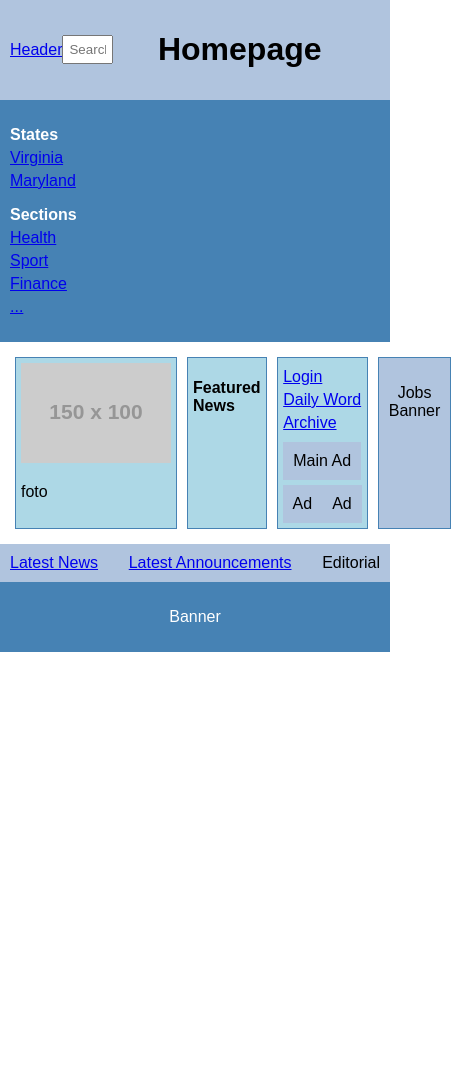
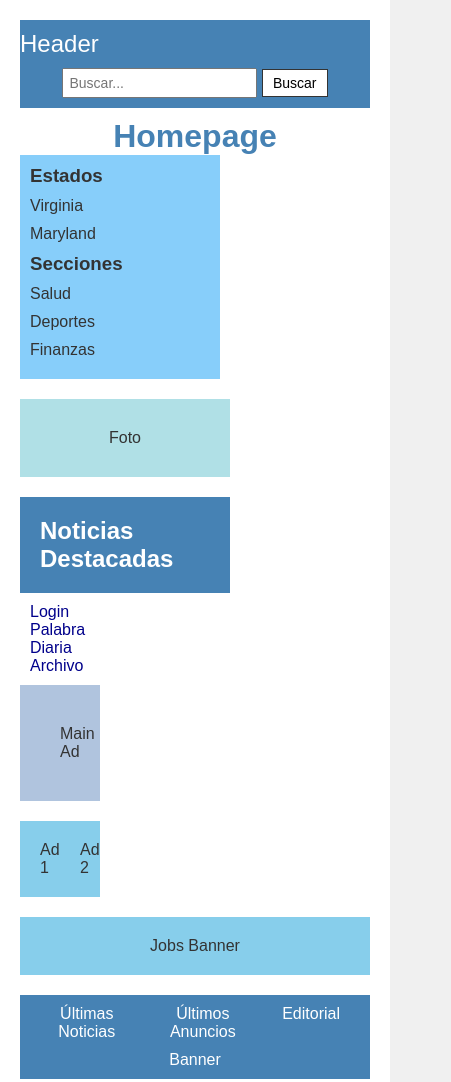
Before and after one commit to jrep41/web, a plain HTML site: page index.html in a window 390 px wide. Shown: the top 1082 px of the page, 451 px wide, since content can reach past the window. Before the commit the page ends 844 px from the top, so only its background shows below. Drawn offline with Linux system fonts and the light colour scheme; placeholder pictures from the web are drawn by us; a script that the page names is missing.

Commit message:
search and responsive

```diff
--- a/index.html
+++ b/index.html
@@ -3,75 +3,100 @@
 <head>
     <meta charset="UTF-8">
     <meta name="viewport" content="width=device-width, initial-scale=1.0">
-        <title>Homepage</title>
+    <title>Página de Inicio</title>
     <link rel="stylesheet" href="styles.css">
 </head>
 <body>
     <div class="container">
+        <!-- Header -->
         <header>
-                <div class="header-left">
-                    <a href="#">Header</a>
+            <div class="header">
+                <a href="#" class="logo">Header</a>
+                <div class="search">
+                    <form id="searchForm" action="https://www.bing.com/search" method="get" target="_blank">
+                        <input type="text" name="q" placeholder="Buscar...">
+                        <button type="submit">Buscar</button>
+                    </form>
                 </div>
-                <div class="header-right">
-                    <input type="text" placeholder="Search">
             </div>
             <h1>Homepage</h1>
         </header>
-            <nav>
+
+        <!-- Main Content -->
+        <div class="main-content">
+            <!-- Sidebar Menu -->
             <div class="menu">
+                <h3>Estados</h3>
                 <ul>
-                        <li><strong>States</strong></li>
                     <li><a href="#">Virginia</a></li>
                     <li><a href="#">Maryland</a></li>
                 </ul>
+                <h3>Secciones</h3>
                 <ul>
-                        <li><strong>Sections</strong></li>
-                        <li><a href="#">Health</a></li>
-                        <li><a href="#">Sport</a></li>
-                        <li><a href="#">Finance</a></li>
-                        <li><a href="#">...</a></li>
+                    <li><a href="#">Salud</a></li>
+                    <li><a href="#">Deportes</a></li>
+                    <li><a href="#">Finanzas</a></li>
                 </ul>
             </div>
-            </nav>
-            <main>
+
+            <!-- Main Section -->
+            <div class="content">
                 <div class="foto">
-                    <img src="https://via.placeholder.com/150x100" alt="">
-                    <p>foto</p>
+                    <p>Foto</p>
                 </div>
                 <div class="featured-news">
-                    <p><strong>Featured News</strong></p>
+                    <h2>Noticias Destacadas</h2>
                 </div>
-                <div class="side-panel">
+                <div class="right-content">
+                    <div class="login-section">
                         <ul>
                             <li><a href="#">Login</a></li>
-                        <li><a href="#">Daily Word</a></li>
-                        <li><a href="#">Archive</a></li>
+                            <li><a href="#">Palabra Diaria</a></li>
+                            <li><a href="#">Archivo</a></li>
                         </ul>
-                    <div class="main-ad">Main Ad</div>
-                    <div class="ads">
-                        <div class="ad">Ad</div>
-                        <div class="ad">Ad</div>
+                    </div>
+                    <div class="main-ad">
+                        <p>Main Ad</p>
+                    </div>
+                    <div class="ad-section">
+                        <div class="ad">Ad 1</div>
+                        <div class="ad">Ad 2</div>
                     </div>
                 </div>
+            </div>
+
+            <!-- Banner Section -->
             <div class="jobs-banner">
                 <p>Jobs Banner</p>
             </div>
-            </main>
+        </div>
+
+        <!-- Footer -->
         <footer>
-                <div class="footer-left">
-                    <p><a href="#">Latest News</a></p>
+            <div class="footer-links">
+                <div><a href="#">Últimas Noticias</a></div>
+                <div><a href="#">Últimos Anuncios</a></div>
+                <div><a href="#">Editorial</a></div>
             </div>
-                <div class="footer-center">
-                    <p><a href="#">Latest Announcements</a></p>
-                </div>
-                <div class="footer-right">
-                    <p>Editorial</p>
+            <div class="footer-banner">
+                <p>Banner</p>
             </div>
         </footer>
-            <div class="bottom-banner">
-                <p>Banner</p>
     </div>
-        </div>
+
     <script src="script.js"></script>
+    <script>
+        document.getElementById('searchForm').addEventListener('submit', function(event) {
+            var queryInput = document.querySelector('input[name="q"]');
+            if (!queryInput.value) {
+                event.preventDefault();
+                alert('Por favor, ingrese una consulta de búsqueda.');
+            } else {
+                setTimeout(function() {
+                    queryInput.value = '';
+                }, 10);
+            }
+        });
+    </script>
 </body>
 </html>
--- a/styles.css
+++ b/styles.css
@@ -1,3 +1,167 @@
+* {
+    margin: 0;
+    padding: 0;
+    box-sizing: border-box;
+}
+
+body {
+    font-family: Arial, sans-serif;
+    background-color: #f0f0f0;
+    color: #333;
+}
+
+.container {
+    width: 1000px;
+    margin: 0 auto;
+    background-color: white;
+    padding: 20px;
+}
+
+header {
+    text-align: center;
+}
+
+.header {
+    display: flex;
+    justify-content: space-between;
+    padding: 10px;
+    background-color: #4682b4;
+    color: white;
+}
+
+.header a {
+    color: white;
+    text-decoration: none;
+    font-size: 24px;
+}
+
+.search input {
+    padding: 5px;
+}
+
+.search button {
+    padding: 5px 10px;
+    background-color: white;
+    border: 1px solid #333;
+}
+
+h1 {
+    margin-top: 10px;
+    font-size: 32px;
+    color: #4682b4;
+}
+
+.main-content {
+    display: flex;
+    justify-content: space-between;
+}
+
+.menu {
+    width: 15%;
+    background-color: #87CEFA;
+    padding: 10px;
+}
+
+.menu h3 {
+    margin-bottom: 10px;
+}
+
+.menu ul {
+    list-style-type: none;
+}
+
+.menu ul li a {
+    color: darkblue;
+    text-decoration: none;
+    display: block;
+    margin-bottom: 10px;
+}
+
+.content {
+    width: 60%;
+}
+
+.foto {
+    background-color: #B0E0E6;
+    padding: 30px;
+    text-align: center;
+    margin-bottom: 20px;
+}
+
+.featured-news {
+    background-color: #4682B4;
+    padding: 20px;
+    color: white;
+}
+
+.right-content {
+    width: 20%;
+}
+
+.right-content .login-section ul {
+    list-style-type: none;
+    padding: 10px;
+}
+
+.right-content .login-section ul li a {
+    color: darkblue;
+    text-decoration: none;
+}
+
+.main-ad {
+    background-color: #B0C4DE;
+    padding: 40px;
+    text-align: center;
+    margin-bottom: 20px;
+}
+
+.ad-section {
+    display: flex;
+    justify-content: space-between;
+}
+
+.ad {
+    width: 45%;
+    background-color: #87CEEB;
+    padding: 20px;
+    text-align: center;
+}
+
+.jobs-banner {
+    background-color: #87CEEB;
+    padding: 20px;
+    margin-top: 20px;
+    text-align: center;
+}
+
+footer {
+    margin-top: 20px;
+    background-color: #4682B4;
+    color: white;
+    padding: 10px;
+    text-align: center;
+}
+
+.footer-links {
+    display: flex;
+    justify-content: space-between;
+}
+
+.footer-links div {
+    margin: 0 20px;
+}
+
+.footer-links a {
+    color: white;
+    text-decoration: none;
+}
+
+.footer-banner {
+    margin-top: 10px;
+}
+/* styles.css */
+
+/* Estilos básicos */
 body {
     font-family: Arial, sans-serif;
     margin: 0;
@@ -7,34 +171,45 @@ body {
 .container {
     width: 100%;
     margin: 0 auto;
+    padding: 20px;
 }
 
-header {
+.header {
     display: flex;
     justify-content: space-between;
     align-items: center;
-    background-color: #B0C4DE;
-    padding: 10px;
+    padding: 10px 0;
 }
 
-header h1 {
-    text-align: center;
-    flex-grow: 1;
+.logo {
+    font-size: 24px;
+    text-decoration: none;
+    color: #333;
 }
 
-.header-left, .header-right {
-    flex-basis: 10%;
+.search input[type="text"] {
+    padding: 5px;
+    font-size: 16px;
 }
 
-header input {
-    width: 100%;
-    padding: 5px;
+.search button {
+    padding: 5px 10px;
+    font-size: 16px;
 }
 
-nav {
-    background-color: #4682B4;
-    padding: 10px;
-    color: white;
+.main-content {
+    display: flex;
+    flex-wrap: wrap;
+}
+
+.menu {
+    flex: 1;
+    min-width: 200px;
+    margin-right: 20px;
+}
+
+.menu h3 {
+    margin-top: 0;
 }
 
 .menu ul {
@@ -42,89 +217,48 @@ nav {
     padding: 0;
 }
 
-.menu li {
-    margin: 5px 0;
+.menu ul li {
+    margin-bottom: 10px;
 }
 
-main {
-    display: flex;
-    padding: 10px;
+.menu ul li a {
+    text-decoration: none;
+    color: #333;
 }
 
-.foto, .featured-news, .side-panel, .jobs-banner {
-    padding: 5px;
-    border: 1px solid #4682B4;
-    background-color: #ADD8E6;
-    margin: 5px;
+/* Media Queries */
+@media (max-width: 768px) {
+    .header {
+        flex-direction: column;
+        align-items: flex-start;
     }
 
-.foto {
-    flex-basis: 20%;
+    .search {
+        width: 100%;
+        margin-top: 10px;
     }
 
-.featured-news {
-    flex-basis: 50%;
+    .main-content {
+        flex-direction: column;
     }
 
-.side-panel {
-    flex-basis: 20%;
-    display: flex;
-    flex-direction: column;
-    align-items: center;
+    .menu {
+        margin-right: 0;
+        margin-bottom: 20px;
+    }
 }
 
-.side-panel ul {
-    list-style-type: none;
-    padding: 0;
-    margin: 0;
+@media (max-width: 480px) {
+    .logo {
+        font-size: 20px;
     }
 
-.side-panel li {
-    margin: 5px 0;
+    .search input[type="text"],
+    .search button {
+        font-size: 14px;
     }
 
-.main-ad {
-    background-color: #B0C4DE;
-    margin: 5px 0;
-    padding: 10px;
-    text-align: center;
+    .menu ul li {
+        margin-bottom: 5px;
     }
-
-.ads {
-    display: flex;
-    justify-content: space-between;
-    width: 100%;
 }
-
-.ad {
-    background-color: #B0C4DE;
-    padding: 10px;
-    flex-basis: 45%;
-    text-align: center;
-}
-
-.jobs-banner {
-    flex-basis: 100%;
-    margin: 5px;
-    padding: 10px;
-    background-color: #B0C4DE;
-    text-align: center;
-}
-
-footer {
-    display: flex;
-    justify-content: space-between;
-    padding: 10px;
-    background-color: #B0C4DE;
-}
-
-footer p {
-    margin: 0;
-}
-
-.bottom-banner {
-    text-align: center;
-    padding: 10px;
-    background-color: #4682B4;
-    color: white;
-}
```
Also changed, not shown: eslint.config.mjs (added, +9 -0 lines). Lines whose indentation alone changed are shown as unchanged.
